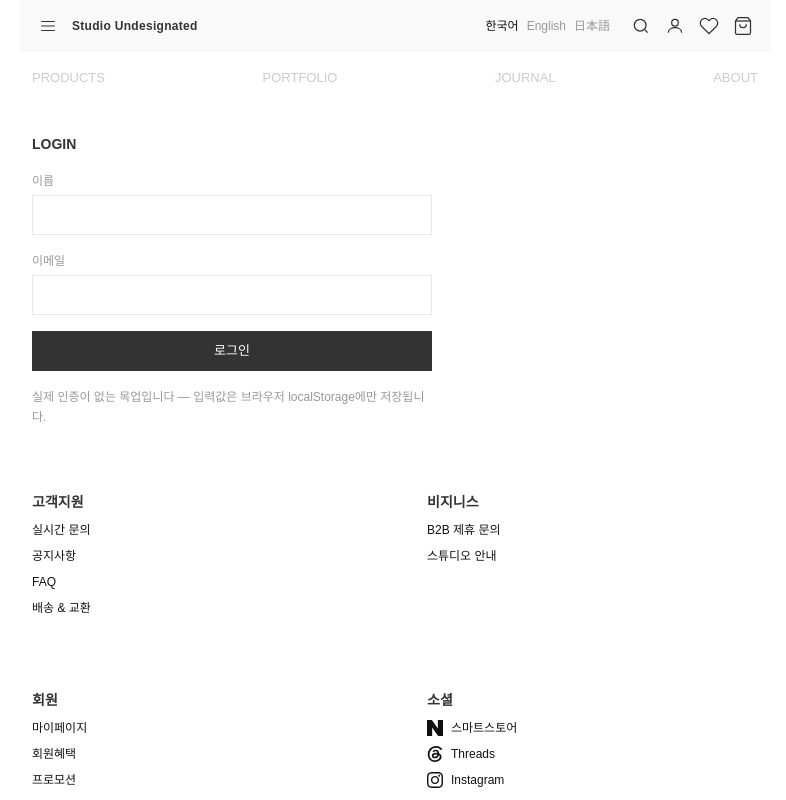
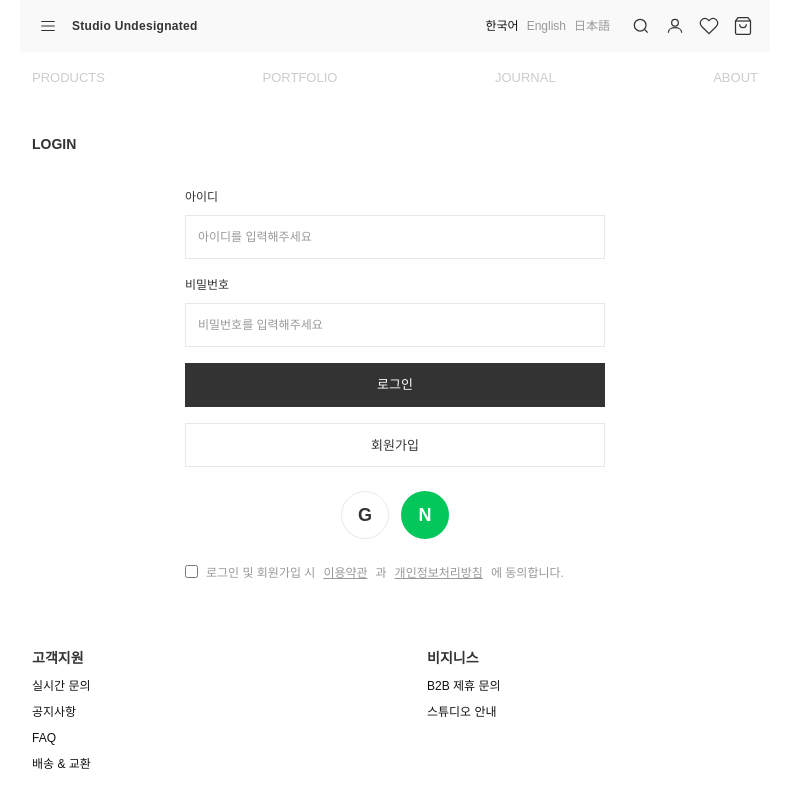
Before and after one commit to gunmong83/udn_studio, a Next.js app in the folder web/: page /login in a window 1280 px wide. Shown: the top 800 px of the page, without its empty margins (245-1031 px from the left). Built offline with nearby package versions, Linux system fonts and the light colour scheme; no server answers; a web font is replaced by a local one.

Commit message:
Fix menu overlay and improve auth UI

```diff
--- a/web/app/login/page.tsx
+++ b/web/app/login/page.tsx
@@ -1,77 +1,39 @@
 "use client";
 
+import { signIn, signOut, useSession } from "next-auth/react";
+import Link from "next/link";
 import { useState } from "react";
-import { login, logout, useSession } from "@/src/lib/store";
-
-// 로그인 — UI만(폼 + localStorage 가짜 세션). 실제 인증 없음(지시서 MUST NOT).
-// mujagi 버튼 문법(§5-3): 제출 = 잉크 반전(bg #333·text #fff·1px #333·radius 0),
-// 로그아웃 = btnNormal(1px #e8e8e8·hover #f9f9f9). accent 미사용(GIFTING 전용).
 
 export default function LoginPage() {
-  const session = useSession();
-  const [name, setName] = useState("");
-  const [email, setEmail] = useState("");
+  const { data: session, status } = useSession();
+  const loading = status === "loading";
+  const [agreed, setAgreed] = useState(false);
 
   return (
     <div className="w-full px-3 pb-section pt-section">
       <h1 className="text-label font-bold text-text">LOGIN</h1>
-      {session ? (
-        <div className="mt-4 max-w-[400px] space-y-4">
-          <p className="text-body text-muted">
-            로그인되어 있습니다(가짜 세션 — 실제 인증 아님).
-          </p>
-          <p className="text-body font-semibold text-text">
-            {session.name} · {session.email}
-          </p>
-          <button
-            type="button"
-            onClick={() => logout()}
-            className="h-10 w-full border border-line text-nav text-text hover:bg-soft"
-          >
-            로그아웃
-          </button>
-        </div>
-      ) : (
-        <form
-          className="mt-4 max-w-[400px] space-y-4"
-          onSubmit={(e) => {
-            e.preventDefault();
-            if (name.trim() && email.trim()) {
-              login(name.trim(), email.trim());
-            }
-          }}
-        >
-          <label className="block">
-            <span className="mb-1 block text-util text-muted">이름</span>
-            <input
-              value={name}
-              onChange={(e) => setName(e.target.value)}
-              required
-              className="w-full border border-line px-3 py-2.5 text-body text-text outline-none focus:border-line-strong"
-            />
-          </label>
-          <label className="block">
-            <span className="mb-1 block text-util text-muted">이메일</span>
-            <input
-              type="email"
-              value={email}
-              onChange={(e) => setEmail(e.target.value)}
-              required
-              className="w-full border border-line px-3 py-2.5 text-body text-text outline-none focus:border-line-strong"
-            />
-          </label>
-          <button
-            type="submit"
-            className="h-10 w-full border border-line-strong bg-text text-nav font-medium text-bg"
-          >
-            로그인
-          </button>
-          <p className="text-util text-muted">
-            실제 인증이 없는 목업입니다 — 입력값은 브라우저 localStorage에만
-            저장됩니다.
-          </p>
-        </form>
-      )}
+      <div className="mx-auto mt-8 max-w-[420px] space-y-4">
+        {loading ? <p className="text-body text-muted">로그인 상태를 확인하고 있습니다.</p> : session?.user ? (
+          <>
+            <p className="text-body text-muted">로그인되어 있습니다.</p>
+            <p className="text-body font-semibold text-text">{session.user.name ?? "회원"} · {session.user.email}</p>
+            {session.user.role === "admin" && <p className="text-util text-muted">관리자 계정</p>}
+            <button type="button" onClick={() => signOut({ callbackUrl: "/" })} className="h-10 w-full border border-line text-nav text-text hover:bg-soft">로그아웃</button>
+          </>
+        ) : (
+          <>
+            <label className="block text-util text-text">아이디<input className="mt-2 h-11 w-full border border-line px-3" placeholder="아이디를 입력해주세요" autoComplete="username" /></label>
+            <label className="block text-util text-text">비밀번호<input type="password" className="mt-2 h-11 w-full border border-line px-3" placeholder="비밀번호를 입력해주세요" autoComplete="current-password" /></label>
+            <button type="button" className="h-11 w-full bg-text text-nav font-medium text-bg">로그인</button>
+            <Link href="/signup" className="block h-11 w-full border border-line text-center leading-[44px] text-nav text-text">회원가입</Link>
+            <div className="flex items-center justify-center gap-3 pt-2">
+              <button type="button" aria-label="Google로 로그인" onClick={() => signIn("google", { callbackUrl: "/" })} className="flex h-12 w-12 items-center justify-center rounded-full border border-line text-lg font-semibold">G</button>
+              <button type="button" aria-label="Naver로 로그인" onClick={() => signIn("naver", { callbackUrl: "/" })} className="flex h-12 w-12 items-center justify-center rounded-full bg-[#03c75a] text-lg font-bold text-white">N</button>
+            </div>
+            <label className="flex items-start gap-2 pt-2 text-util text-muted"><input type="checkbox" checked={agreed} onChange={(e) => setAgreed(e.target.checked)} className="mt-0.5" />로그인 및 회원가입 시 <Link href="/terms" className="underline">이용약관</Link>과 <Link href="/privacy" className="underline">개인정보처리방침</Link>에 동의합니다.</label>
+          </>
+        )}
+      </div>
     </div>
   );
 }
--- /dev/null
+++ b/web/app/signup/page.tsx
@@ -0,0 +1,36 @@
+"use client";
+
+import Link from "next/link";
+import { useState } from "react";
+
+export default function SignupPage() {
+  const [terms, setTerms] = useState(false);
+  const [privacy, setPrivacy] = useState(false);
+  const [phone, setPhone] = useState("");
+  const [sent, setSent] = useState(false);
+
+  return (
+    <div className="w-full px-3 pb-section pt-section">
+      <h1 className="text-label font-bold text-text">회원가입</h1>
+      <div className="mx-auto mt-8 max-w-[420px] space-y-4">
+        <p className="text-body text-muted">계정을 만들면 주문·배송 정보를 안전하게 관리할 수 있습니다.</p>
+        <div className="flex gap-3">
+          <button type="button" aria-label="Google로 가입" className="flex h-12 flex-1 items-center justify-center gap-2 border border-line text-nav" onClick={() => window.location.href = "/api/auth/signin/google?callbackUrl=/"}><span className="font-semibold">G</span> Google</button>
+          <button type="button" aria-label="Naver로 가입" className="flex h-12 flex-1 items-center justify-center gap-2 bg-[#03c75a] text-nav font-semibold text-white" onClick={() => window.location.href = "/api/auth/signin/naver?callbackUrl=/"}><span>N</span> Naver</button>
+        </div>
+        <div className="border-t border-line pt-4" />
+        <label className="block text-util text-text">아이디<input className="mt-2 h-11 w-full border border-line px-3" placeholder="영문·숫자 4자 이상" autoComplete="username" /></label>
+        <label className="block text-util text-text">비밀번호<input type="password" className="mt-2 h-11 w-full border border-line px-3" placeholder="8자 이상" autoComplete="new-password" /></label>
+        <label className="block text-util text-text">비밀번호 확인<input type="password" className="mt-2 h-11 w-full border border-line px-3" autoComplete="new-password" /></label>
+        <div className="flex items-end gap-2">
+          <label className="block flex-1 text-util text-text">휴대폰 번호<input value={phone} onChange={(e) => setPhone(e.target.value)} className="mt-2 h-11 w-full border border-line px-3" placeholder="010-0000-0000" inputMode="tel" /></label>
+          <button type="button" disabled={!phone || sent} onClick={() => setSent(true)} className="h-11 border border-line px-3 text-util disabled:opacity-40">{sent ? "발송됨" : "인증번호 받기"}</button>
+        </div>
+        {sent && <p className="text-util text-muted">인증번호가 발송되었습니다. (실제 SMS/알림톡 발송은 인증 서비스 키 연결 후 활성화됩니다.)</p>}
+        <label className="flex gap-2 text-util"><input type="checkbox" checked={terms} onChange={(e) => setTerms(e.target.checked)} /> <span><Link href="/terms" className="underline">이용약관</Link> 동의 (필수)</span></label>
+        <label className="flex gap-2 text-util"><input type="checkbox" checked={privacy} onChange={(e) => setPrivacy(e.target.checked)} /> <span><Link href="/privacy" className="underline">개인정보 수집·이용</Link> 동의 (필수)</span></label>
+        <button type="button" disabled={!terms || !privacy || !sent} className="h-11 w-full bg-text text-nav font-medium text-bg disabled:opacity-40">가입하기</button>
+      </div>
+    </div>
+  );
+}
--- a/web/src/components/layout/MegaDrawer.tsx
+++ b/web/src/components/layout/MegaDrawer.tsx
@@ -29,7 +29,7 @@ export default function MegaDrawer({
     <aside
       id="aside"
       aria-label="전체 메뉴"
-      className="fixed left-[max(0px,calc(50%_-_400px))] top-0 z-[10502] h-[600px] w-[391px] overflow-y-auto bg-bg"
+      className="fixed left-[max(0px,calc(50%_-_400px))] top-[52px] z-[10502] h-[calc(100dvh-52px)] w-[391px] max-w-[calc(100vw-16px)] overflow-y-auto bg-bg shadow-lg"
     >
       {/* 1차 — 스튜디오 UDN (아코디언, 클릭 전개) · 서브 = PORTFOLIO 카테고리 */}
       <button
--- a/web/src/components/layout/UtilBar.tsx
+++ b/web/src/components/layout/UtilBar.tsx
@@ -11,6 +11,7 @@ import {
 } from "@/src/lib/store";
 import { site } from "@/src/data/site";
 import MegaDrawer from "./MegaDrawer";
+import { useSession } from "next-auth/react";
 
 // 유틸바 — mujagi #top_line 실측 (가이드 §4-3).
 // 높이 52px · 배경 #f9f9f9 · 스크롤 시 유일하게 sticky(fixed 전환)되는 바.
@@ -101,6 +102,7 @@ function IconBag() {
 }
 
 export default function UtilBar() {
+  const { data: session } = useSession();
   const lang = useLang();
   const [drawerOpen, setDrawerOpen] = useState(false);
   const cartItems = useCart();
@@ -166,9 +168,10 @@ export default function UtilBar() {
               <Link
                 href="/login"
                 aria-label="계정"
-                className="relative flex h-[30px] w-[30px] items-center justify-center"
+                className={`relative flex h-[30px] w-[30px] items-center justify-center rounded-full transition-colors ${session?.user ? "bg-text text-bg" : "text-text"}`}
               >
                 <IconUser />
+                {session?.user && <span className="absolute -right-0.5 -top-0.5 h-2 w-2 rounded-full bg-[#03c75a]" aria-label="로그인됨" />}
               </Link>
               <Link
                 href="/wishlist"
```
